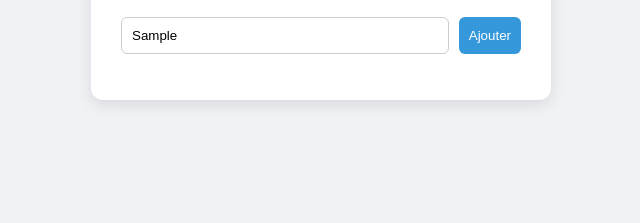
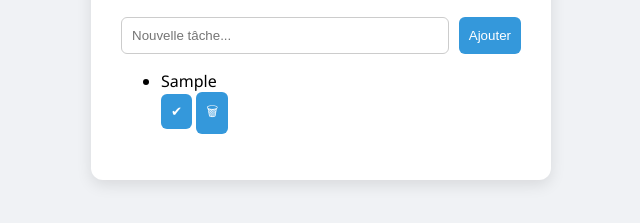
Before and after one commit to Nantenaina-Maminirina-Ranaivosoa/to-do-list, a plain HTML site: page index.html in a window 1280 px wide. Both pictures are taken after typing "Sample" into the empty fields and a click on the button "Ajouter". Shown: the part 147-370 px from the top of the page, without its empty margins (319-959 px from the left). Drawn offline with Linux system fonts and the light colour scheme.

Commit message:
add script

```diff
--- a/index.html
+++ b/index.html
@@ -15,5 +15,8 @@
         </div>
         <ul id="todo-list"></ul>
       </div>
+
+
+      <script src="script.js"></script>
 </body>
 </html>
--- /dev/null
+++ b/script.js
@@ -0,0 +1,55 @@
+const input = document.getElementById('todo-input');
+const addBtn = document.getElementById('add-btn');
+const todoList = document.getElementById('todo-list');
+
+// Charger les tâches existantes
+let todos = JSON.parse(localStorage.getItem('todos')) || [];
+renderTodos();
+
+addBtn.addEventListener('click', () => {
+  const task = input.value.trim();
+  if (task !== "") {
+    const todo = {
+      text: task,
+      completed: false
+    };
+    todos.push(todo);
+    updateLocalStorage();
+    renderTodos();
+    input.value = '';
+  }
+});
+
+function renderTodos() {
+  todoList.innerHTML = '';
+  todos.forEach((todo, index) => {
+    const li = document.createElement('li');
+    li.className = todo.completed ? 'completed' : '';
+
+    li.innerHTML = `
+      <span>${todo.text}</span>
+      <div>
+        <button onclick="toggleComplete(${index})">✔</button>
+        <button onclick="deleteTodo(${index})">🗑</button>
+      </div>
+    `;
+
+    todoList.appendChild(li);
+  });
+}
+
+function toggleComplete(index) {
+  todos[index].completed = !todos[index].completed;
+  updateLocalStorage();
+  renderTodos();
+}
+
+function deleteTodo(index) {
+  todos.splice(index, 1);
+  updateLocalStorage();
+  renderTodos();
+}
+
+function updateLocalStorage() {
+  localStorage.setItem('todos', JSON.stringify(todos));
+}
```
